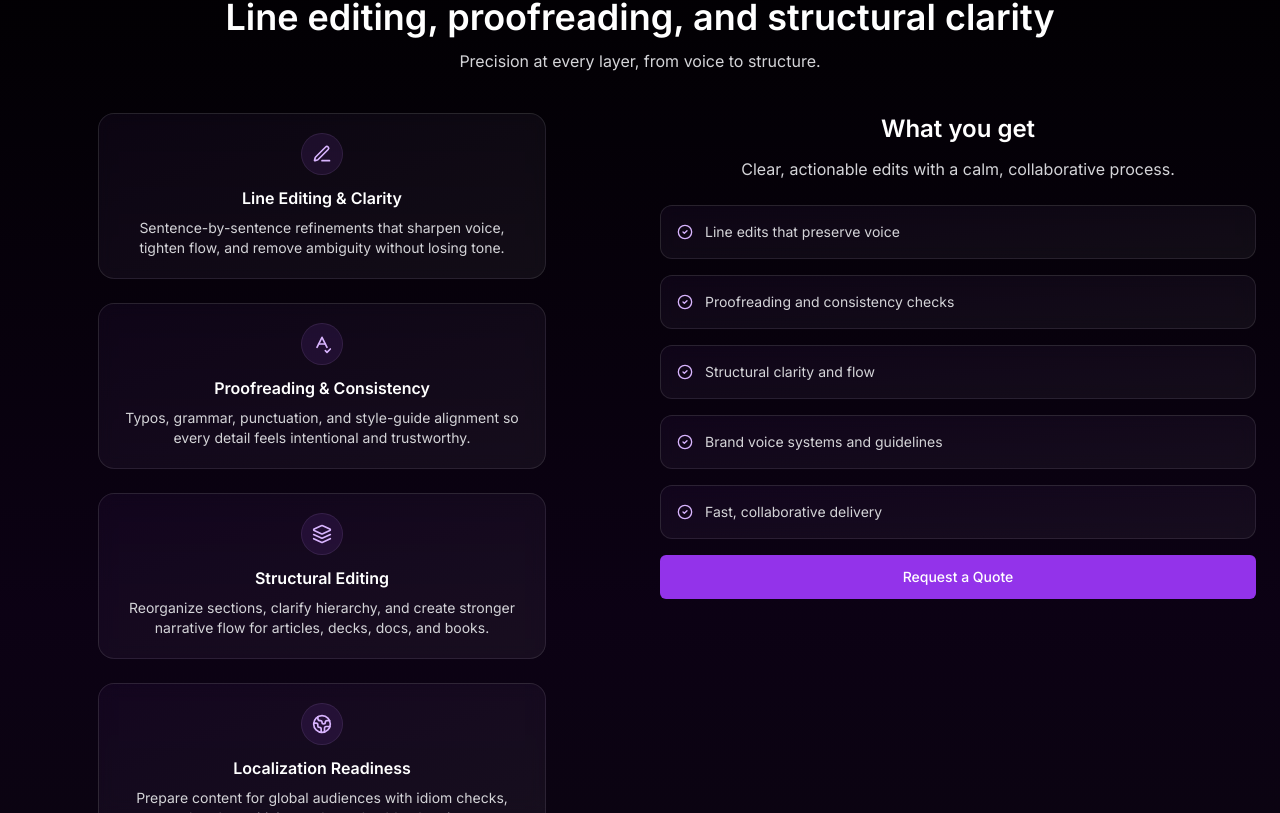
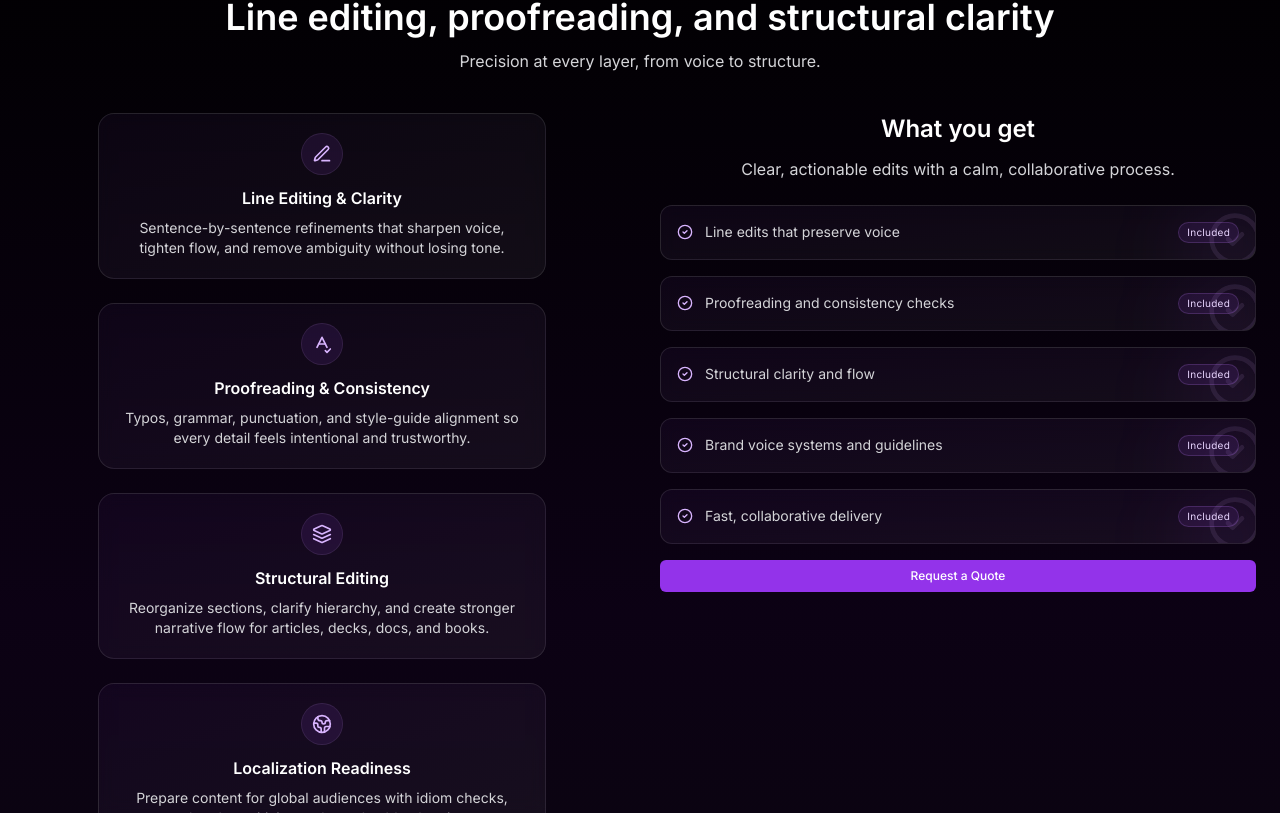
Before and after one commit to flames-23/frontend-repo_pnjlg25r_j4ardw, a React (Vite) app: page / in a window 1280 px wide. Shown: the part 1987-2800 px from the top of the page. Built offline with nearby package versions, Linux system fonts and the light colour scheme; a web font is replaced by a local one.

Commit message:
Update project prj_pnjlg25r - 2025-11-14T18:44:30.975Z

```diff
--- a/src/App.jsx
+++ b/src/App.jsx
@@ -29,7 +29,7 @@ function App() {
             <a href="#work" className="hover:text-white transition-colors">Showcase</a>
             <a href="#testimonials" className="hover:text-white transition-colors">Testimonials</a>
           </div>
-          <a href="#contact" className="inline-flex items-center gap-2 rounded-md bg-purple-600 hover:bg-purple-500 transition-colors px-4 py-2 text-sm font-medium">Get a Quote</a>
+          <a href="#contact" className="inline-flex items-center gap-2 rounded-md bg-purple-600 hover:bg-purple-500 transition-colors px-3 py-1.5 text-xs font-medium">Get a Quote</a>
         </nav>
       </header>
 
@@ -177,14 +177,22 @@ function App() {
                   'Brand voice systems and guidelines',
                   'Fast, collaborative delivery'
                 ].map((item, idx) => (
-                  <div key={idx} className="rounded-xl border border-white/10 bg-gradient-to-br from-purple-500/5 to-white/5 p-4 backdrop-blur">
-                    <div className="flex items-start gap-3">
-                      <CheckCircle2 className="h-4 w-4 mt-0.5 text-purple-300" />
-                      <p className="text-sm text-zinc-300">{item}</p>
+                  <div key={idx} className="relative overflow-hidden rounded-xl border border-white/10 bg-gradient-to-br from-purple-500/5 to-white/5 p-4 backdrop-blur">
+                    {/* decorative right fill */}
+                    <div aria-hidden className="pointer-events-none absolute -right-6 top-0 h-24 w-24 rounded-full bg-purple-500/10 blur-2xl" />
+                    <div aria-hidden className="pointer-events-none absolute -right-2 -bottom-2 opacity-10">
+                      <CheckCircle2 className="h-14 w-14 text-purple-300" />
+                    </div>
+                    <div className="relative flex items-start justify-between gap-4">
+                      <div className="flex items-start gap-3">
+                        <CheckCircle2 className="h-4 w-4 mt-0.5 text-purple-300" />
+                        <p className="text-sm text-zinc-300">{item}</p>
+                      </div>
+                      <span className="shrink-0 self-start rounded-full border border-purple-400/20 bg-purple-500/10 px-2 py-0.5 text-[10px] tracking-wide text-purple-200">Included</span>
                     </div>
                   </div>
                 ))}
-                <a href="#contact" className="block text-center rounded-md bg-purple-600 hover:bg-purple-500 transition-colors px-4 py-3 text-sm font-medium">Request a Quote</a>
+                <a href="#contact" className="block text-center rounded-md bg-purple-600 hover:bg-purple-500 transition-colors px-3 py-2 text-xs font-medium">Request a Quote</a>
               </div>
             </div>
           </div>
@@ -251,14 +259,27 @@ function App() {
             <p className="mt-3 text-zinc-300">Bigger, roomier testimonials for easier reading.</p>
           </div>
           <div className="grid gap-8 md:grid-cols-2">
-            {[1,2].map((i) => (
+            {[
+              {
+                text: 'They didn\'t just fix typos—they clarified our argument and tightened the structure. Our conversion rate lifted ~18% after publishing the edited pages.',
+                name: 'Maya Chen',
+                role: 'Head of Growth, Fintech SaaS',
+                img: 'https://i.pravatar.cc/150?img=12'
+              },
+              {
+                text: 'The line edits were subtle but powerful. The team\'s edit memos taught our writers how to keep that standard. We now ship faster with fewer review cycles.',
+                name: 'Daniel Ortiz',
+                role: 'Content Lead, DevTools',
+                img: 'https://i.pravatar.cc/150?img=32'
+              }
+            ].map((t, i) => (
               <div key={i} className="rounded-3xl border border-white/10 bg-gradient-to-b from-purple-500/5 to-zinc-950 p-8 md:p-10 min-h-[320px] md:min-h-[380px] flex flex-col justify-between">
-                <p className="text-xl md:text-2xl leading-relaxed text-zinc-200">“We ship faster and sound sharper. The edit memos make every revision feel obvious. Our team learned a ton about voice.”</p>
+                <p className="text-xl md:text-2xl leading-relaxed text-zinc-200">“{t.text}”</p>
                 <div className="mt-8 flex items-center gap-4">
-                  <div className="h-14 w-14 rounded-full bg-gradient-to-br from-purple-500 to-indigo-600" />
+                  <img src={t.img} alt={t.name} className="h-14 w-14 rounded-full object-cover" />
                   <div>
-                    <p className="text-sm font-medium">Head of Content, SaaS</p>
-                    <p className="text-xs text-zinc-400">Retainer client</p>
+                    <p className="text-sm font-medium">{t.name}</p>
+                    <p className="text-xs text-zinc-400">{t.role}</p>
                   </div>
                 </div>
               </div>
@@ -273,14 +294,14 @@ function App() {
           <div className="rounded-2xl border border-white/10 bg-gradient-to-br from-purple-600/20 to-indigo-700/10 p-8 md:p-12">
             <div className="grid gap-8 md:grid-cols-2 items-center">
               <div className="text-center md:text-left">
-                <h3 className="text-2xl md:text-3xl font-semibold">Ready to make your writing unmistakable?</h3>
-                <p className="mt-2 text-zinc-300">Tell us about your piece, audience, and timeline—we’ll reply within one business day.</p>
+                <h3 className="text-2xl md:text-3xl font-semibold">Ready to get your editing done right?</h3>
+                <p className="mt-2 text-zinc-300">Share your document, audience, and deadline—we\'ll propose the right editing pass and timeline within one business day.</p>
               </div>
               <form className="grid gap-4">
                 <input placeholder="Your name" className="rounded-md bg-black/50 border border-white/10 px-4 py-3 text-sm outline-none focus:border-purple-500" />
                 <input placeholder="Email" type="email" className="rounded-md bg-black/50 border border-white/10 px-4 py-3 text-sm outline-none focus:border-purple-500" />
-                <textarea placeholder="What are you working on?" rows="3" className="rounded-md bg-black/50 border border-white/10 px-4 py-3 text-sm outline-none focus:border-purple-500" />
-                <button type="button" className="inline-flex justify-center rounded-md bg-purple-600 hover:bg-purple-500 transition-colors px-6 py-3 text-sm font-medium">Request a Quote</button>
+                <textarea placeholder="What are you editing?" rows="3" className="rounded-md bg-black/50 border border-white/10 px-4 py-3 text-sm outline-none focus:border-purple-500" />
+                <button type="button" className="inline-flex justify-center rounded-md bg-purple-600 hover:bg-purple-500 transition-colors px-5 py-2.5 text-xs font-medium">Request a Quote</button>
                 <p className="text-xs text-zinc-500 text-center md:text-left">By clicking, you agree to our friendly terms. We’ll never share your info.</p>
               </form>
             </div>
```
Also changed, not shown: 1 other file (tests, documents, lock files or other folders).
